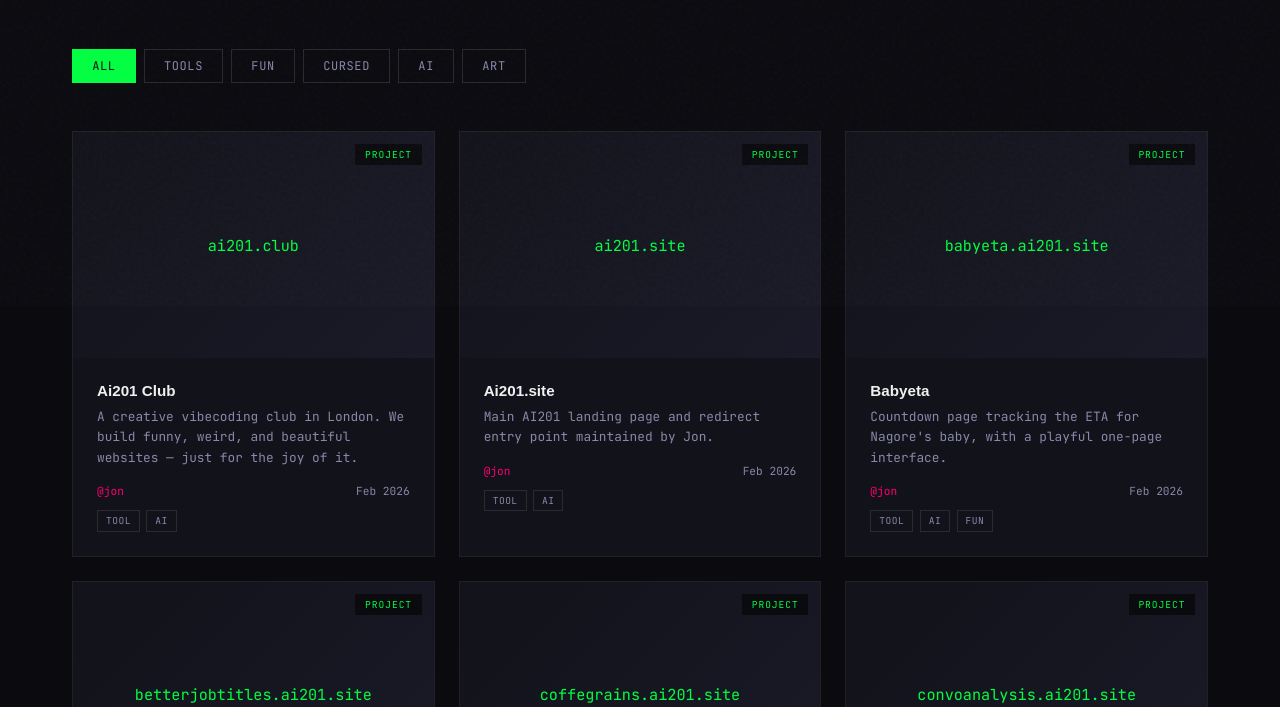
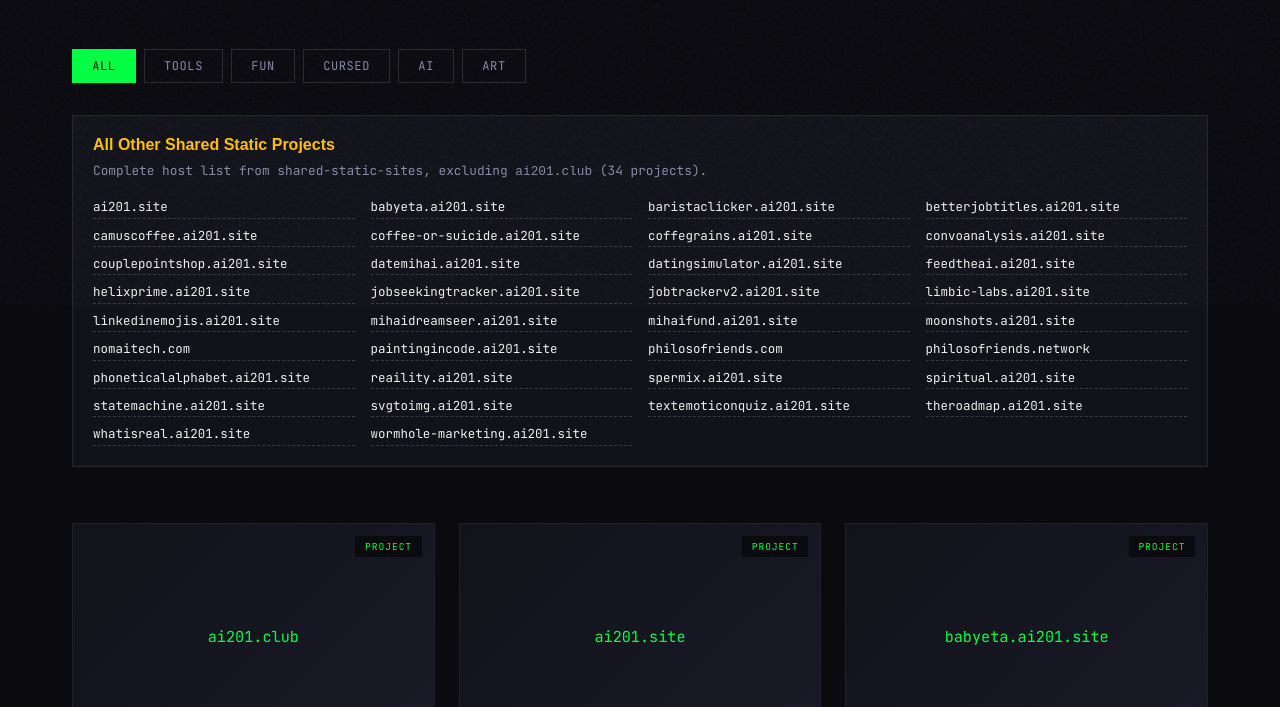
Before and after one commit to nomaitech/a201-static-sites, a plain HTML site: page content/caddy-sites/ai201.club/releases/v1/projects.html in a window 1280 px wide. Shown: the part 494-1201 px from the top of the page. Drawn offline with Linux system fonts and the light colour scheme; a web font is replaced by a local one.

Commit message:
Update ai201.club projects page with full static host list

```diff
--- a/content/caddy-sites/ai201.club/releases/v1/projects.html
+++ b/content/caddy-sites/ai201.club/releases/v1/projects.html
@@ -214,6 +214,53 @@
             background: var(--neon-green);
             border-color: var(--neon-green);
             color: var(--bg-dark);
+        }
+
+        /* SHARED STATIC INDEX */
+        .site-index {
+            max-width: 1200px;
+            margin: 0 auto;
+            padding: 0 2rem 2.5rem;
+        }
+
+        .site-index-shell {
+            border: 1px solid rgba(255,255,255,0.08);
+            background: var(--bg-card);
+            padding: 1.25rem;
+        }
+
+        .site-index h2 {
+            font-family: 'Unbounded', sans-serif;
+            font-size: 1rem;
+            margin-bottom: 0.4rem;
+            color: var(--bright-yellow);
+        }
+
+        .site-index p {
+            font-size: 0.8rem;
+            color: var(--text-muted);
+            margin-bottom: 1rem;
+            line-height: 1.6;
+        }
+
+        .site-index-links {
+            display: grid;
+            grid-template-columns: repeat(auto-fill, minmax(260px, 1fr));
+            gap: 0.5rem 1rem;
+        }
+
+        .site-index-links a {
+            color: var(--text-primary);
+            text-decoration: none;
+            font-size: 0.78rem;
+            border-bottom: 1px dashed rgba(255,255,255,0.16);
+            padding-bottom: 0.15rem;
+            transition: color 0.2s, border-color 0.2s;
+        }
+
+        .site-index-links a:hover {
+            color: var(--neon-green);
+            border-bottom-color: var(--neon-green);
         }
 
         /* PROJECT GRID */
@@ -540,7 +587,7 @@
         </p>
         <div class="stat-row reveal">
             <div class="stat-item">
-                <span class="stat-num">25</span>
+                <span class="stat-num">35</span>
                 <span class="stat-label">Projects shipped</span>
             </div>
             <div class="stat-item">
@@ -562,6 +609,49 @@
         <button class="filter-btn" data-filter="ai">AI</button>
         <button class="filter-btn" data-filter="art">Art</button>
     </div>
+
+    <section class="site-index reveal">
+        <div class="site-index-shell">
+            <h2>All Other Shared Static Projects</h2>
+            <p>Complete host list from shared-static-sites, excluding <code>ai201.club</code> (34 projects).</p>
+            <div class="site-index-links">
+                <a href="https://ai201.site" target="_blank" rel="noopener noreferrer">ai201.site</a>
+                <a href="https://babyeta.ai201.site" target="_blank" rel="noopener noreferrer">babyeta.ai201.site</a>
+                <a href="https://baristaclicker.ai201.site" target="_blank" rel="noopener noreferrer">baristaclicker.ai201.site</a>
+                <a href="https://betterjobtitles.ai201.site" target="_blank" rel="noopener noreferrer">betterjobtitles.ai201.site</a>
+                <a href="https://camuscoffee.ai201.site" target="_blank" rel="noopener noreferrer">camuscoffee.ai201.site</a>
+                <a href="https://coffee-or-suicide.ai201.site" target="_blank" rel="noopener noreferrer">coffee-or-suicide.ai201.site</a>
+                <a href="https://coffegrains.ai201.site" target="_blank" rel="noopener noreferrer">coffegrains.ai201.site</a>
+                <a href="https://convoanalysis.ai201.site" target="_blank" rel="noopener noreferrer">convoanalysis.ai201.site</a>
+                <a href="https://couplepointshop.ai201.site" target="_blank" rel="noopener noreferrer">couplepointshop.ai201.site</a>
+                <a href="https://datemihai.ai201.site" target="_blank" rel="noopener noreferrer">datemihai.ai201.site</a>
+                <a href="https://datingsimulator.ai201.site" target="_blank" rel="noopener noreferrer">datingsimulator.ai201.site</a>
+                <a href="https://feedtheai.ai201.site" target="_blank" rel="noopener noreferrer">feedtheai.ai201.site</a>
+                <a href="https://helixprime.ai201.site" target="_blank" rel="noopener noreferrer">helixprime.ai201.site</a>
+                <a href="https://jobseekingtracker.ai201.site" target="_blank" rel="noopener noreferrer">jobseekingtracker.ai201.site</a>
+                <a href="https://jobtrackerv2.ai201.site" target="_blank" rel="noopener noreferrer">jobtrackerv2.ai201.site</a>
+                <a href="https://limbic-labs.ai201.site" target="_blank" rel="noopener noreferrer">limbic-labs.ai201.site</a>
+                <a href="https://linkedinemojis.ai201.site" target="_blank" rel="noopener noreferrer">linkedinemojis.ai201.site</a>
+                <a href="https://mihaidreamseer.ai201.site" target="_blank" rel="noopener noreferrer">mihaidreamseer.ai201.site</a>
+                <a href="https://mihaifund.ai201.site" target="_blank" rel="noopener noreferrer">mihaifund.ai201.site</a>
+                <a href="https://moonshots.ai201.site" target="_blank" rel="noopener noreferrer">moonshots.ai201.site</a>
+                <a href="https://nomaitech.com" target="_blank" rel="noopener noreferrer">nomaitech.com</a>
+                <a href="https://paintingincode.ai201.site" target="_blank" rel="noopener noreferrer">paintingincode.ai201.site</a>
+                <a href="https://philosofriends.com" target="_blank" rel="noopener noreferrer">philosofriends.com</a>
+                <a href="https://philosofriends.network" target="_blank" rel="noopener noreferrer">philosofriends.network</a>
+                <a href="https://phoneticalalphabet.ai201.site" target="_blank" rel="noopener noreferrer">phoneticalalphabet.ai201.site</a>
+                <a href="https://reaility.ai201.site" target="_blank" rel="noopener noreferrer">reaility.ai201.site</a>
+                <a href="https://spermix.ai201.site" target="_blank" rel="noopener noreferrer">spermix.ai201.site</a>
+                <a href="https://spiritual.ai201.site" target="_blank" rel="noopener noreferrer">spiritual.ai201.site</a>
+                <a href="https://statemachine.ai201.site" target="_blank" rel="noopener noreferrer">statemachine.ai201.site</a>
+                <a href="https://svgtoimg.ai201.site" target="_blank" rel="noopener noreferrer">svgtoimg.ai201.site</a>
+                <a href="https://textemoticonquiz.ai201.site" target="_blank" rel="noopener noreferrer">textemoticonquiz.ai201.site</a>
+                <a href="https://theroadmap.ai201.site" target="_blank" rel="noopener noreferrer">theroadmap.ai201.site</a>
+                <a href="https://whatisreal.ai201.site" target="_blank" rel="noopener noreferrer">whatisreal.ai201.site</a>
+                <a href="https://wormhole-marketing.ai201.site" target="_blank" rel="noopener noreferrer">wormhole-marketing.ai201.site</a>
+            </div>
+        </div>
+    </section>
 
     <div class="projects-grid">
 
```
